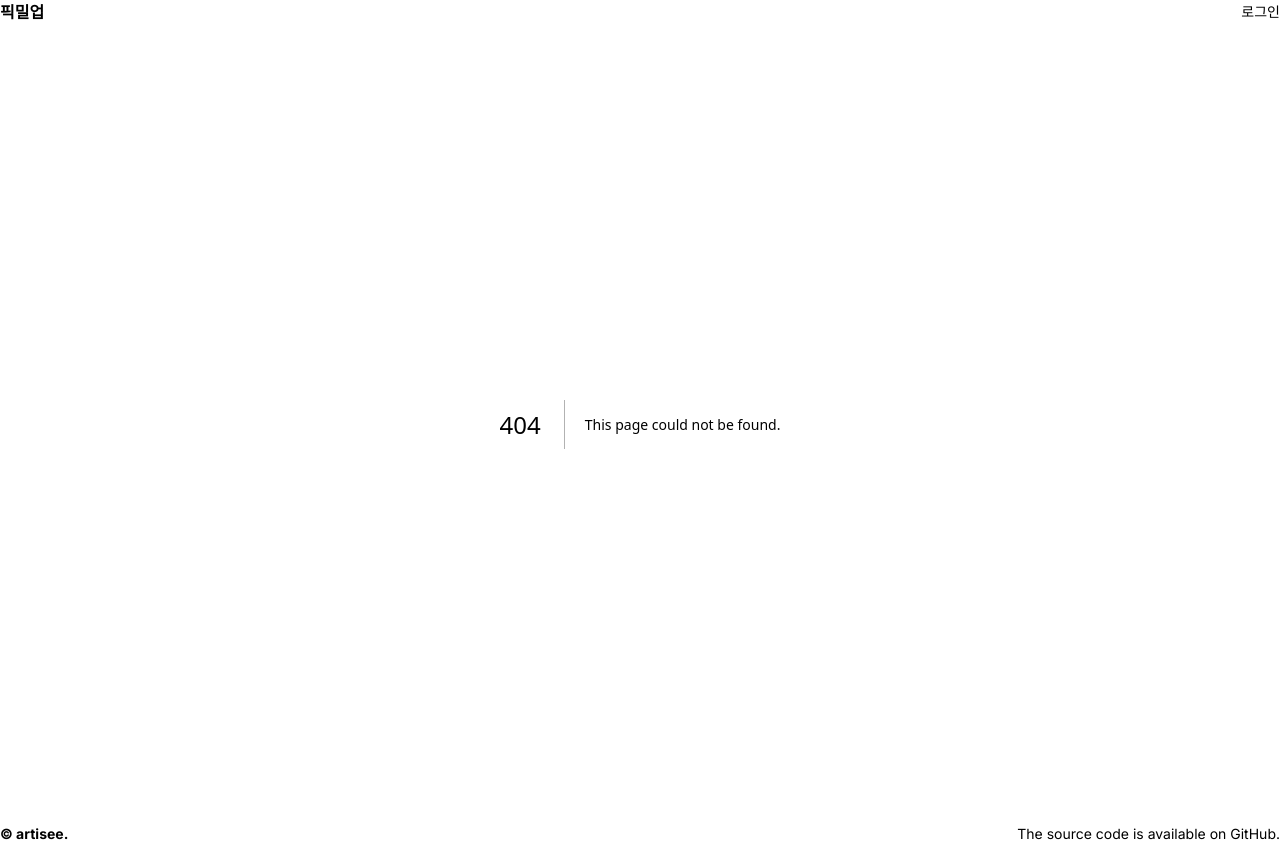
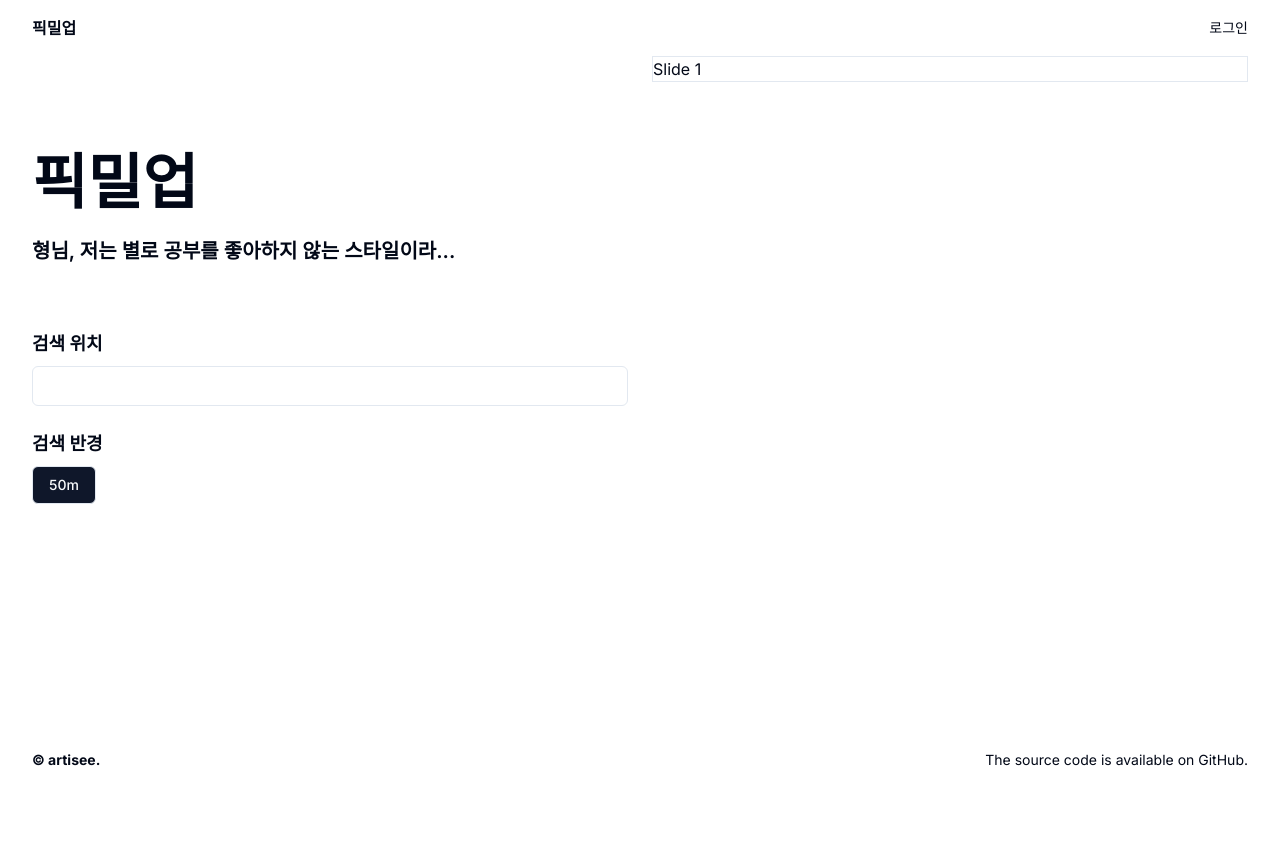
Before and after one commit to dev-artisee/project000-frontend, a Next.js app: page /home in a window 1280 px wide. Before the commit this address had no page. After the commit the page ends 800 px from the top, so only its background shows below. Built offline with nearby package versions, Linux system fonts and the light colour scheme.

Commit message:
feat: add embla carousel

```diff
--- a/src/app/globals.css
+++ b/src/app/globals.css
@@ -2,26 +2,59 @@
 @tailwind components;
 @tailwind utilities;
 
-:root {
-  --foreground-rgb: 0, 0, 0;
-  --background-start-rgb: 214, 219, 220;
-  --background-end-rgb: 255, 255, 255;
-}
+@layer base {
+  :root {
+    --background: 0 0% 100%;
+    --foreground: 222.2 84% 4.9%;
+    --card: 0 0% 100%;
+    --card-foreground: 222.2 84% 4.9%;
+    --popover: 0 0% 100%;
+    --popover-foreground: 222.2 84% 4.9%;
+    --primary: 222.2 47.4% 11.2%;
+    --primary-foreground: 210 40% 98%;
+    --secondary: 210 40% 96.1%;
+    --secondary-foreground: 222.2 47.4% 11.2%;
+    --muted: 210 40% 96.1%;
+    --muted-foreground: 215.4 16.3% 46.9%;
+    --accent: 210 40% 96.1%;
+    --accent-foreground: 222.2 47.4% 11.2%;
+    --destructive: 0 84.2% 60.2%;
+    --destructive-foreground: 210 40% 98%;
+    --border: 214.3 31.8% 91.4%;
+    --input: 214.3 31.8% 91.4%;
+    --ring: 222.2 84% 4.9%;
+    --radius: 0.5rem;
+  }
 
-@media (prefers-color-scheme: dark) {
-  :root {
-    --foreground-rgb: 255, 255, 255;
-    --background-start-rgb: 0, 0, 0;
-    --background-end-rgb: 0, 0, 0;
+  .dark {
+    --background: 222.2 84% 4.9%;
+    --foreground: 210 40% 98%;
+    --card: 222.2 84% 4.9%;
+    --card-foreground: 210 40% 98%;
+    --popover: 222.2 84% 4.9%;
+    --popover-foreground: 210 40% 98%;
+    --primary: 210 40% 98%;
+    --primary-foreground: 222.2 47.4% 11.2%;
+    --secondary: 217.2 32.6% 17.5%;
+    --secondary-foreground: 210 40% 98%;
+    --muted: 217.2 32.6% 17.5%;
+    --muted-foreground: 215 20.2% 65.1%;
+    --accent: 217.2 32.6% 17.5%;
+    --accent-foreground: 210 40% 98%;
+    --destructive: 0 62.8% 30.6%;
+    --destructive-foreground: 210 40% 98%;
+    --border: 217.2 32.6% 17.5%;
+    --input: 217.2 32.6% 17.5%;
+    --ring: 212.7 26.8% 83.9%;
   }
 }
 
-body {
-  color: rgb(var(--foreground-rgb));
-  background: linear-gradient(
-      to bottom,
-      transparent,
-      rgb(var(--background-end-rgb))
-    )
-    rgb(var(--background-start-rgb));
+@layer base {
+  * {
+    @apply border-border;
+  }
+
+  body {
+    @apply bg-background text-foreground;
+  }
 }
--- /dev/null
+++ b/src/app/home/_components/diner-cards.tsx
@@ -0,0 +1,21 @@
+'use client';
+
+import useEmblaCarousel from 'embla-carousel-react';
+import React from 'react';
+
+const DinerCards = () => {
+  const [emblaRef] = useEmblaCarousel();
+  return (
+    <div>
+      <div className="overflow-hidden" ref={emblaRef}>
+        <div className="flex">
+          <div className="flex-[0_0_100%] min-w-0 border">Slide 1</div>
+          <div className="flex-[0_0_100%] min-w-0">Slide 2</div>
+          <div className="flex-[0_0_100%] min-w-0">Slide 3</div>
+        </div>
+      </div>
+    </div>
+  );
+};
+
+export default DinerCards;
--- /dev/null
+++ b/src/app/home/page.tsx
@@ -0,0 +1,64 @@
+import React from 'react';
+
+import DinerCards from '@/app/home/_components/diner-cards';
+import { Input } from '@/components/ui/input';
+import { RadioGroup, RadioGroupItem } from '@/components/ui/radio-group';
+
+const HomePage = () => {
+  return (
+    <div className="container h-full">
+      <div className="grid grid-cols-2 gap-6 h-full">
+        <div className="flex flex-col gap-16 mt-24">
+          <section className="flex flex-col gap-6">
+            <h1 className="text-6xl font-bold">픽밀업</h1>
+            <p className="text-[1.25rem] font-semibold">
+              형님, 저는 별로 공부를 좋아하지 않는 스타일이라...
+            </p>
+          </section>
+          <section className="flex flex-col gap-6">
+            <div>
+              <label className="text-lg font-bold">검색 위치</label>
+              <Input className="mt-2" />
+            </div>
+            <div>
+              <label className="text-lg font-bold">검색 반경</label>
+
+              <RadioGroup defaultValue="option-one" className="mt-2 flex gap-2">
+                <div
+                  className="
+                  inline-flex items-center justify-center
+                  whitespace-nowrap px-4 py-2
+                  rounded-md text-sm font-medium ring-offset-background
+                  transition-colors cursor-pointer
+                  focus-visible:outline-none focus-visible:ring-2
+                  focus-visible:ring-ring diabled:pointer-events-none
+                  disabled:pointer-events-none disabled:opacity-50
+
+                  border border-input bg-background
+                  hover:bg-accent hover:text-accent-foreground
+                  bg-transparent hover:bg-accent
+
+                  [&:has([data-state=checked])]:bg-primary
+                  [&:has([data-state=checked])]:text-primary-foreground
+                  "
+                >
+                  <RadioGroupItem
+                    value="option-one"
+                    className="sr-only"
+                    checked={true}
+                  />
+                  <label htmlFor="option-one">50m</label>
+                </div>
+              </RadioGroup>
+            </div>
+          </section>
+        </div>
+        <div>
+          <DinerCards />
+        </div>
+      </div>
+    </div>
+  );
+};
+
+export default HomePage;
--- /dev/null
+++ b/tailwind.config.js
@@ -0,0 +1,76 @@
+/** @type {import('tailwindcss').Config} */
+module.exports = {
+  darkMode: ["class"],
+  content: [
+    './pages/**/*.{ts,tsx}',
+    './components/**/*.{ts,tsx}',
+    './app/**/*.{ts,tsx}',
+    './src/**/*.{ts,tsx}',
+	],
+  theme: {
+    container: {
+      center: true,
+      padding: "2rem",
+      screens: {
+        "2xl": "1400px",
+      },
+    },
+    extend: {
+      colors: {
+        border: "hsl(var(--border))",
+        input: "hsl(var(--input))",
+        ring: "hsl(var(--ring))",
+        background: "hsl(var(--background))",
+        foreground: "hsl(var(--foreground))",
+        primary: {
+          DEFAULT: "hsl(var(--primary))",
+          foreground: "hsl(var(--primary-foreground))",
+        },
+        secondary: {
+          DEFAULT: "hsl(var(--secondary))",
+          foreground: "hsl(var(--secondary-foreground))",
+        },
+        destructive: {
+          DEFAULT: "hsl(var(--destructive))",
+          foreground: "hsl(var(--destructive-foreground))",
+        },
+        muted: {
+          DEFAULT: "hsl(var(--muted))",
+          foreground: "hsl(var(--muted-foreground))",
+        },
+        accent: {
+          DEFAULT: "hsl(var(--accent))",
+          foreground: "hsl(var(--accent-foreground))",
+        },
+        popover: {
+          DEFAULT: "hsl(var(--popover))",
+          foreground: "hsl(var(--popover-foreground))",
+        },
+        card: {
+          DEFAULT: "hsl(var(--card))",
+          foreground: "hsl(var(--card-foreground))",
+        },
+      },
+      borderRadius: {
+        lg: "var(--radius)",
+        md: "calc(var(--radius) - 2px)",
+        sm: "calc(var(--radius) - 4px)",
+      },
+      keyframes: {
+        "accordion-down": {
+          from: { height: 0 },
+          to: { height: "var(--radix-accordion-content-height)" },
+        },
+        "accordion-up": {
+          from: { height: "var(--radix-accordion-content-height)" },
+          to: { height: 0 },
+        },
+      },
+      animation: {
+        "accordion-down": "accordion-down 0.2s ease-out",
+        "accordion-up": "accordion-up 0.2s ease-out",
+      },
+    },
+  },
+  plugins: [require("tailwindcss-animate")],
+}
--- a/tailwind.config.ts
+++ /dev/null
@@ -1,20 +0,0 @@
-import type { Config } from 'tailwindcss'
-
-const config: Config = {
-  content: [
-    './src/pages/**/*.{js,ts,jsx,tsx,mdx}',
-    './src/components/**/*.{js,ts,jsx,tsx,mdx}',
-    './src/app/**/*.{js,ts,jsx,tsx,mdx}',
-  ],
-  theme: {
-    extend: {
-      backgroundImage: {
-        'gradient-radial': 'radial-gradient(var(--tw-gradient-stops))',
-        'gradient-conic':
-          'conic-gradient(from 180deg at 50% 50%, var(--tw-gradient-stops))',
-      },
-    },
-  },
-  plugins: [],
-}
-export default config
```
Also changed, not shown: package.json (+8 -1 lines), 1 other file (tests, documents, lock files or other folders).
